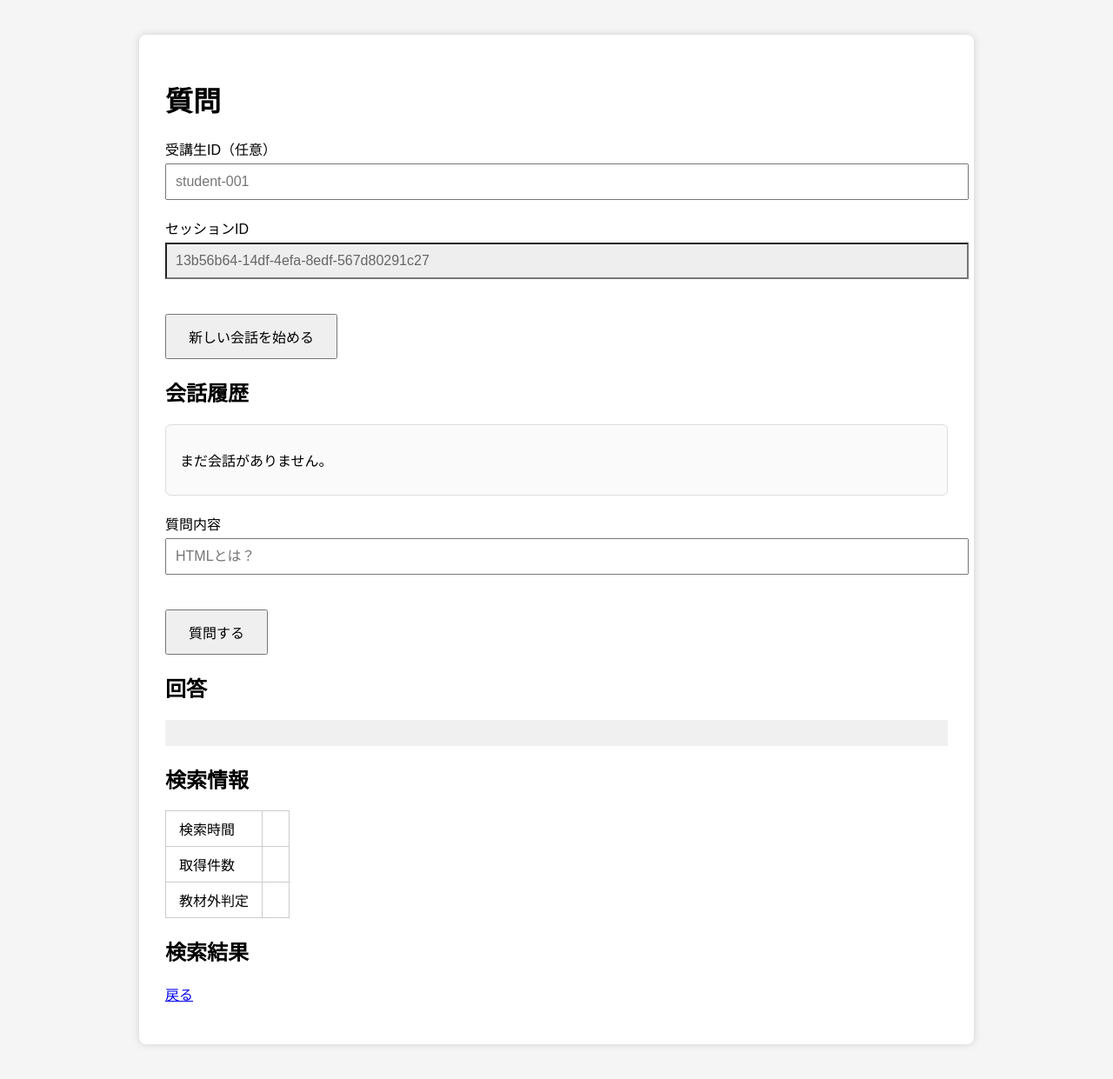
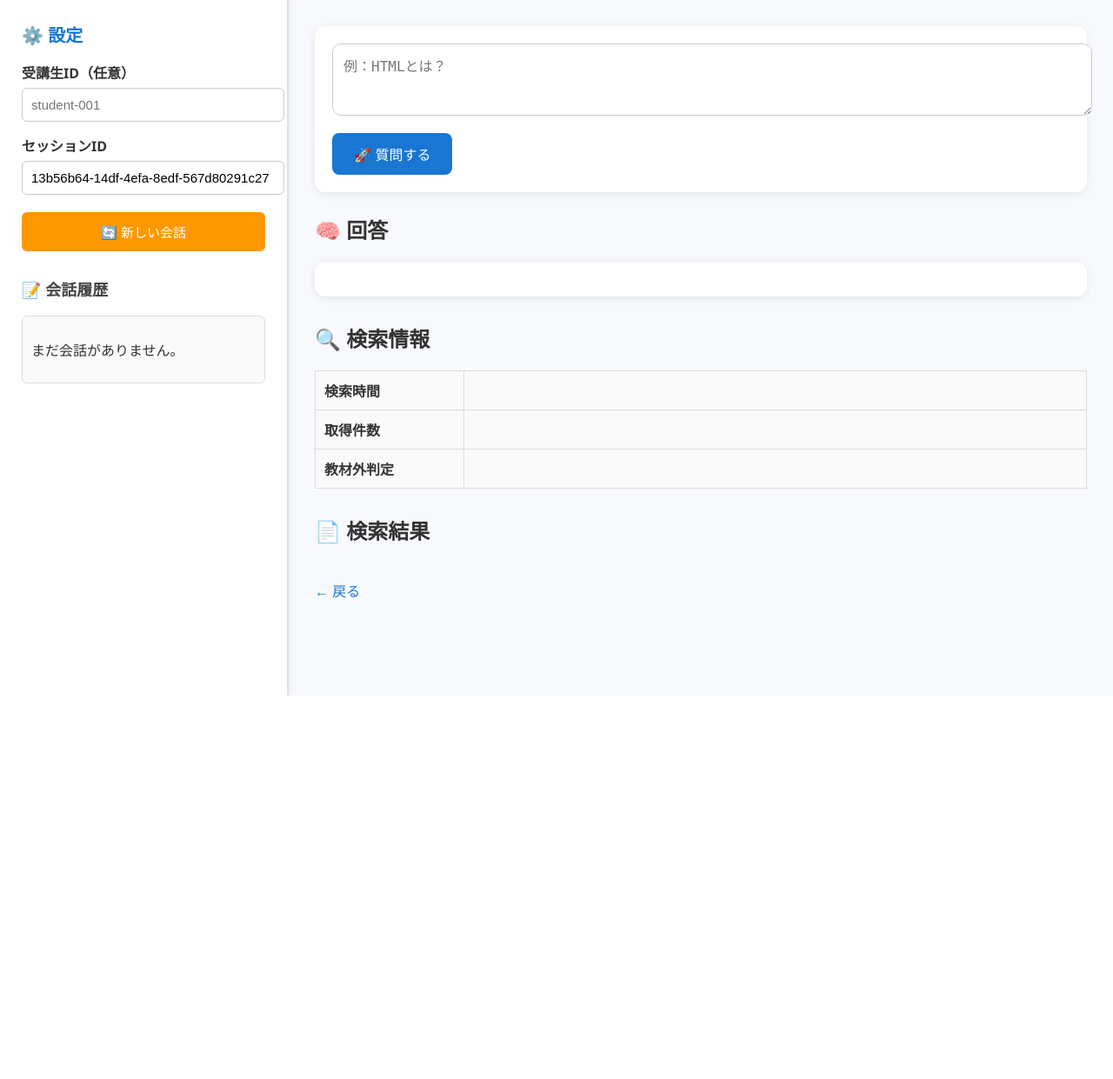
Before and after one commit to Disage-HiroyukiSato/disage-ai-lab, a FastAPI app: page /query-ui in a window 1280 px wide. Shown: the whole page at 87% size. After the commit the page ends 800 px from the top, so only its background shows below. Run offline with FastAPI, Linux system fonts and the light colour scheme; parts of the project's set-up code (start-up, migrations or seed data) failed here and were passed over.

Commit message:
質問画面バージョンアップ

```diff
--- /dev/null
+++ b/services/embedding_api/app/static/css/new-style.css
@@ -0,0 +1,230 @@
+/* ================================
+   全体レイアウト
+================================ */
+body {
+    margin: 0;
+    font-family: "Segoe UI", "Hiragino Sans", sans-serif;
+    background: #f7f9fc;
+    color: #333;
+}
+
+.layout {
+    display: flex;
+    height: 100vh;
+    overflow: hidden;
+}
+
+/* ================================
+   サイドバー
+================================ */
+.sidebar {
+    width: 280px;
+    background: #ffffff;
+    border-right: 2px solid #e0e0e0;
+    padding: 25px;
+    box-shadow: 2px 0 8px rgba(0,0,0,0.05);
+    overflow-y: auto;
+}
+
+.sidebar h2 {
+    margin-top: 0;
+    font-size: 20px;
+    color: #1976d2;
+}
+
+.sidebar h3 {
+    margin-top: 30px;
+    font-size: 18px;
+    color: #444;
+}
+
+.sidebar label {
+    display: block;
+    margin-top: 15px;
+    font-weight: bold;
+}
+
+.sidebar input {
+    width: 100%;
+    padding: 10px;
+    margin-top: 6px;
+    border-radius: 6px;
+    border: 1px solid #ccc;
+    font-size: 15px;
+}
+
+.new-session-btn {
+    margin-top: 20px;
+    width: 100%;
+    padding: 12px;
+    background: #ff9800;
+    color: white;
+    border: none;
+    border-radius: 6px;
+    font-size: 15px;
+    cursor: pointer;
+}
+
+.new-session-btn:hover {
+    background: #fb8c00;
+}
+
+/* 会話履歴 */
+.history-box {
+    margin-top: 15px;
+    max-height: 300px;
+    overflow-y: auto;
+    background: #fafafa;
+    border-radius: 6px;
+    padding: 10px;
+    border: 1px solid #ddd;
+}
+
+.history-turn {
+    padding: 10px 0;
+    border-bottom: 1px solid #e0e0e0;
+}
+
+.history-turn:last-child {
+    border-bottom: none;
+}
+
+.off-topic-badge {
+    background: #ffe0b2;
+    color: #e65100;
+    padding: 2px 8px;
+    border-radius: 10px;
+    font-size: 12px;
+}
+
+/* ================================
+   メイン画面
+================================ */
+.main {
+    flex: 1;
+    padding: 30px;
+    overflow-y: auto;
+}
+
+/* ChatGPT風の質問入力欄 */
+.chat-input-box {
+    background: white;
+    padding: 20px;
+    border-radius: 12px;
+    box-shadow: 0 2px 10px rgba(0,0,0,0.08);
+    margin-bottom: 25px;
+}
+
+.chat-input-box textarea {
+    width: 100%;
+    border-radius: 10px;
+    border: 1px solid #ccc;
+    padding: 12px;
+    font-size: 16px;
+    resize: vertical;
+}
+
+.ask-btn {
+    margin-top: 15px;
+    padding: 12px 25px;
+    background: #1976d2;
+    color: white;
+    border: none;
+    border-radius: 8px;
+    font-size: 16px;
+    cursor: pointer;
+}
+
+.ask-btn:hover {
+    background: #1565c0;
+}
+
+/* ================================
+   回答表示
+================================ */
+.answer-section h2 {
+    margin-top: 0;
+}
+
+.answer-area {
+    background: #ffffff;
+    padding: 20px;
+    border-radius: 12px;
+    box-shadow: 0 2px 10px rgba(0,0,0,0.08);
+    white-space: pre-wrap;
+    font-size: 15px;
+    line-height: 1.6;
+}
+
+/* コードブロックを見やすく */
+.answer-area pre,
+.documents-section pre {
+    background: #272822;
+    color: #f8f8f2;
+    padding: 15px;
+    border-radius: 8px;
+    overflow-x: auto;
+}
+
+/* テーブルもポップ調に */
+.answer-area table,
+.info-table {
+    width: 100%;
+    border-collapse: collapse;
+    margin-top: 15px;
+}
+
+.answer-area td,
+.info-table td {
+    border: 1px solid #ddd;
+    padding: 10px;
+    background: #fafafa;
+}
+
+/* ================================
+   検索情報
+================================ */
+.info-section {
+    margin-top: 30px;
+}
+
+.info-table td:first-child {
+    width: 150px;
+    font-weight: bold;
+}
+
+/* ================================
+   RAGドキュメント表示
+================================ */
+.documents-section {
+    margin-top: 30px;
+}
+
+.document {
+    background: #ffffff;
+    padding: 20px;
+    border-radius: 12px;
+    box-shadow: 0 2px 10px rgba(0,0,0,0.08);
+    margin-bottom: 20px;
+}
+
+.document h3 {
+    margin-top: 0;
+}
+
+/* ================================
+   戻るリンク
+================================ */
+.back-link {
+    margin-top: 40px;
+}
+
+.back-link a {
+    text-decoration: none;
+    color: #1976d2;
+    font-size: 16px;
+}
+
+.back-link a:hover {
+    text-decoration: underline;
+}
--- a/services/embedding_api/app/templates/query.html
+++ b/services/embedding_api/app/templates/query.html
@@ -1,135 +1,104 @@
 <!DOCTYPE html>
+<html lang="ja">
+<head>
+    <meta charset="UTF-8">
+    <title>Phase17 AI Assistant</title>
 
-<html lang="ja">
+    <!-- Mermaid 必須 -->
+    <script src="https://cdn.jsdelivr.net/npm/mermaid/dist/mermaid.min.js"></script>
+    <script>
+        mermaid.initialize({ startOnLoad: true });
+    </script>
 
-<head>
-
-    <meta charset="UTF-8">
-
-    <title>Query</title>
-
-    <link rel="stylesheet" href="/static/css/style.css">
-
+    <!-- 新しいUI用CSS（第2部で提示） -->
+    <link rel="stylesheet" href="/static/css/new-style.css">
 </head>
 
 <body>
 
-<div class="container">
+<div class="layout">
 
-<h1>質問</h1>
+    <!-- ============================
+         サイドバー
+    ============================= -->
+    <aside class="sidebar">
 
-<label>受講生ID（任意）</label>
+        <h2>⚙️ 設定</h2>
 
-<input
+        <label>受講生ID（任意）</label>
+        <input id="studentId" type="text" placeholder="student-001">
 
-    id="studentId"
+        <label>セッションID</label>
+        <input id="sessionId" type="text" readonly>
 
-    type="text"
+        <button class="new-session-btn" onclick="resetSession()">
+            🔄 新しい会話
+        </button>
 
-    placeholder="student-001"
+        <h3>📝 会話履歴</h3>
+        <div id="history" class="history-box"></div>
 
-/>
+    </aside>
 
-<label>セッションID</label>
 
-<input
+    <!-- ============================
+         メイン画面（LLMチャット風）
+    ============================= -->
+    <main class="main">
 
-    id="sessionId"
+        <!-- 質問入力欄（ChatGPT風） -->
+        <div class="chat-input-box">
+            <textarea
+                id="question"
+                placeholder="例：HTMLとは？"
+                rows="3"
+            ></textarea>
 
-    type="text"
+            <button class="ask-btn" onclick="askQuestion()">
+                🚀 質問する
+            </button>
+        </div>
 
-    readonly
+        <!-- 回答表示 -->
+        <section class="answer-section">
+            <h2>🧠 回答</h2>
+            <div id="answer" class="answer-area"></div>
+        </section>
 
-/>
+        <!-- 検索情報 -->
+        <section class="info-section">
+            <h2>🔍 検索情報</h2>
 
-<button
+            <table class="info-table">
+                <tr>
+                    <td>検索時間</td>
+                    <td id="elapsed"></td>
+                </tr>
+                <tr>
+                    <td>取得件数</td>
+                    <td id="retrieved"></td>
+                </tr>
+                <tr>
+                    <td>教材外判定</td>
+                    <td id="offTopic"></td>
+                </tr>
+            </table>
+        </section>
 
-    onclick="resetSession()"
+        <!-- 検索結果（RAGドキュメント） -->
+        <section class="documents-section">
+            <h2>📄 検索結果</h2>
+            <div id="documents"></div>
+        </section>
 
->
+        <p class="back-link">
+            <a href="/">← 戻る</a>
+        </p>
 
-新しい会話を始める
-
-</button>
-
-<h2>会話履歴</h2>
-
-<div id="history"></div>
-
-<label>質問内容</label>
-
-<input
-
-    id="question"
-
-    type="text"
-
-    placeholder="HTMLとは？"
-
-/>
-
-<button
-
-    onclick="askQuestion()"
-
->
-
-質問する
-
-</button>
-
-<h2>回答</h2>
-
-<pre id="answer"></pre>
-
-<h2>検索情報</h2>
-
-<table>
-
-<tr>
-
-<td>検索時間</td>
-
-<td id="elapsed"></td>
-
-</tr>
-
-<tr>
-
-<td>取得件数</td>
-
-<td id="retrieved"></td>
-
-</tr>
-
-<tr>
-
-<td>教材外判定</td>
-
-<td id="offTopic"></td>
-
-</tr>
-
-</table>
-
-<h2>検索結果</h2>
-
-<div id="documents"></div>
-
-<p>
-
-<a href="/">
-
-戻る
-
-</a>
-
-</p>
-
-<script src="/static/js/query.js"></script>
+    </main>
 
 </div>
 
+<script src="/static/js/query.js"></script>
 </body>
-
 </html>
```
